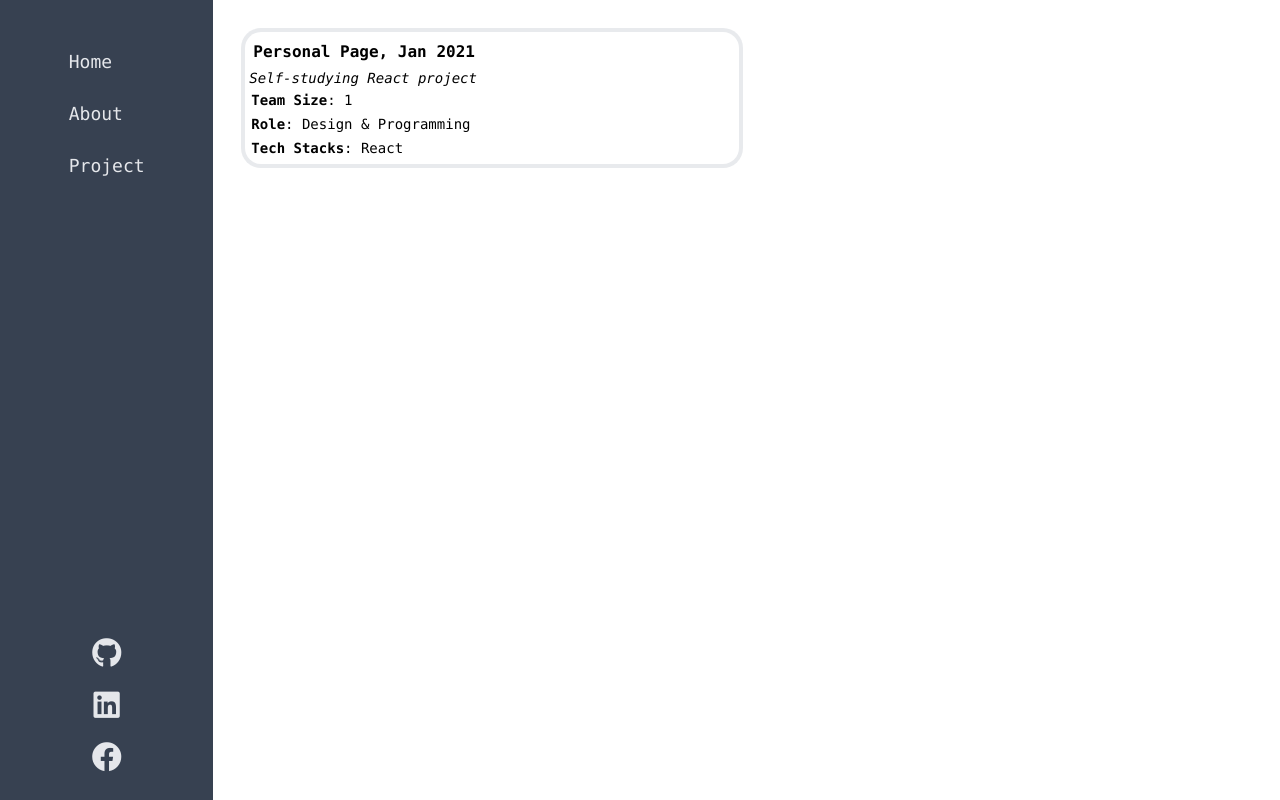
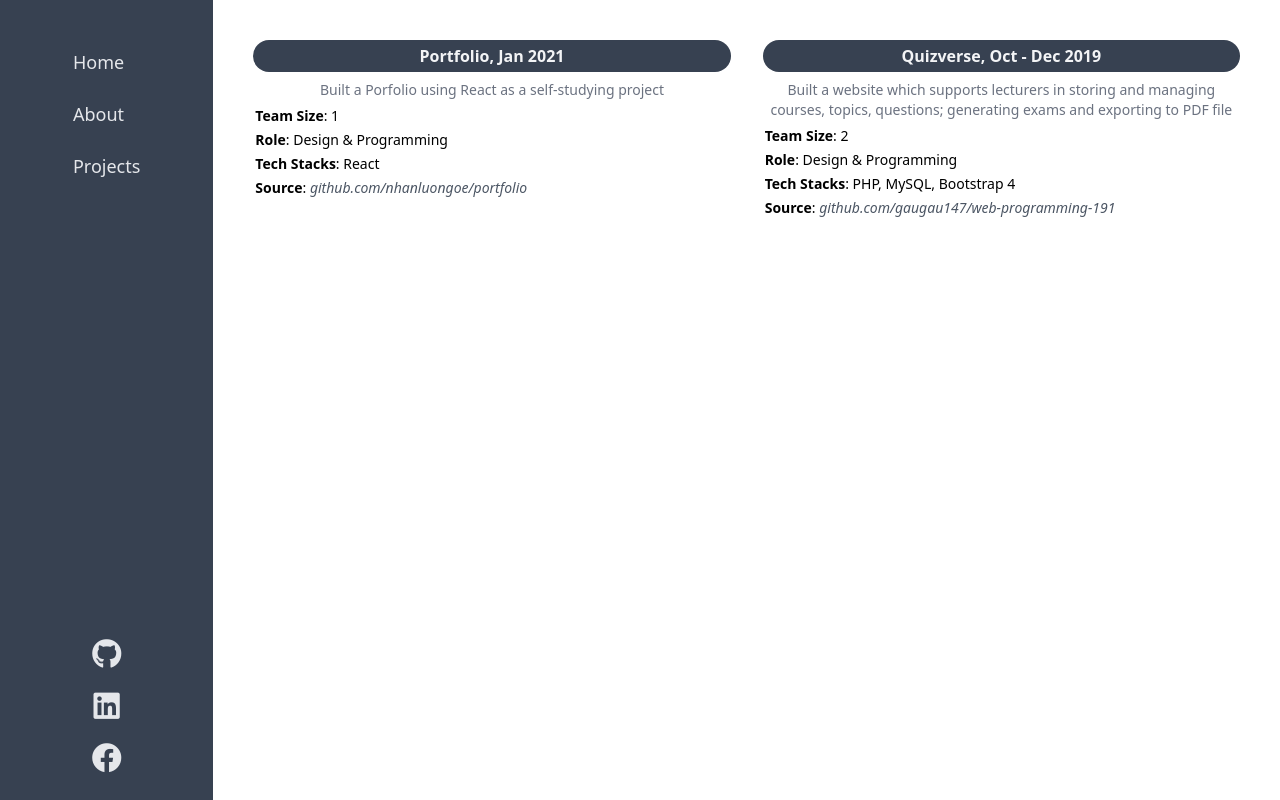
Before and after one commit to nhanluongoe/portfolio, a React (Create React App) app: page /projects in a window 1280 px wide. Built offline with nearby package versions, Linux system fonts and the light colour scheme.

Commit message:
minor change layout & done projects page

```diff
--- a/src/components/About.js
+++ b/src/components/About.js
@@ -85,7 +85,7 @@ const Education = () => {
 const Skills = () => {
   const Skill = ({ language }) => {
     return (
-      <span className='p-0 md:p-1 text-xs md:text-base rounded border-2 border-gray-400'>
+      <span className='p-0 md:p-0.5 text-xs md:text-base rounded border-2 border-gray-400'>
         {language}
       </span>
     );
--- a/src/components/App.js
+++ b/src/components/App.js
@@ -9,14 +9,14 @@ import history from '../history';
 
 const App = () => {
   return (
-    <div className='font-mono'>
+    <div className=''>
       <Router history={history}>
         <div className='flex h-screen justify-between'>
           <div className='p-4 w-1/6 bg-gray-700'>
             <Header />
           </div>
           <div className='py-4 pb-10 w-5/6 px-4'>
-            <Route path='/portfolio' exact component={Home} />
+            <Route path='/' exact component={Home} />
             <Route path='/about' exact component={About} />
             <Route path='/projects' exact component={Projects} />
           </div>
--- a/src/components/Header.js
+++ b/src/components/Header.js
@@ -7,7 +7,7 @@ const Header = () => {
       <div>
         <ul className='py-5'>
           <li className='p-3 text-gray-200 hover:text-white transform hover:scale-110 transition duration-500 ease-in-out'>
-            <Link to='/portfolio'>
+            <Link to='/'>
               <span className='md:hidden'>
                 <i class='fas fa-house-user'></i>
               </span>
@@ -27,7 +27,7 @@ const Header = () => {
               <span className='md:hidden'>
                 <i class='fas fa-code'></i>
               </span>
-              <span className='hidden md:block'>Project</span>
+              <span className='hidden md:block'>Projects</span>
             </Link>
           </li>
         </ul>
--- a/src/components/Home.js
+++ b/src/components/Home.js
@@ -84,7 +84,7 @@ const Home = () => {
   };
 
   return (
-    <div className='flex flex-col md:w-5/6'>
+    <div className='flex flex-col lg:w-5/6'>
       <Welcome />
       <div className='md:flex justify-around items-center'>
         <Avatar />
--- a/src/components/Projects.js
+++ b/src/components/Projects.js
@@ -2,30 +2,46 @@ import React from 'react';
 
 const Item = ({ name, time, desc, teamsize, res, stack, src }) => {
   return (
-    <div className='rounded-2xl ring-4 ring-gray-300 ring-opacity-50 p-1'>
-      <h1 className='font-bold text-sm md:text-base p-1'>
+    <div className='rounded-2xl p-2'>
+      <h1 className='font-bold text-sm md:text-base p-1 bg-gray-700 text-gray-100 text-center rounded-2xl mb-2'>
         {name}, {time}
       </h1>
-      <h1 className='text-xs md:text-sm italic'>{desc}</h1>
+      <h1 className='text-xs md:text-sm text-center text-gray-500 mb-1'>
+        {desc}
+      </h1>
       <p className='text-xs md:text-sm p-0.5'>
-        <i class='fas fa-users md:hidden'></i>
+        <i class='fas fa-users md:hidden pr-0.5'></i>
         <span className='hidden md:inline-block font-semibold'>
           Team Size
         </span>: {teamsize}
       </p>
       <p className='text-xs md:text-sm p-0.5'>
-        <i class='fas fa-terminal md:hidden'></i>
+        <i class='fas fa-terminal md:hidden pr-0.5'></i>
         <span className='hidden md:inline-block font-semibold'>Role</span>:{' '}
         {res}
       </p>
       <p className='text-xs md:text-sm p-0.5'>
-        <i class='fas fa-layer-group md:hidden'></i>
+        <i class='fas fa-layer-group md:hidden pr-0.5'></i>
         <span className='hidden md:inline-block font-semibold'>
           Tech Stacks
         </span>
         : {stack}
       </p>
       {/* TODO: Source code */}
+      <p className='text-xs md:text-sm p-0.5'>
+        <i class='fas fa-external-link-square-alt md:hidden pr-0.5'></i>
+        <span className='hidden md:inline-block font-semibold'>
+          Source
+        </span>:{' '}
+        <a
+          className='italic text-gray-600'
+          href={`https://${src}`}
+          target='_blank'
+          rel='noreferrer'
+        >
+          {src}
+        </a>
+      </p>
     </div>
   );
 };
@@ -34,12 +50,22 @@ const Projects = () => {
   return (
     <div className='grid grid-cols-1 gap-1 md:gap-4 md:grid-cols-2 m-2 p-2'>
       <Item
-        name='Personal Page'
+        name='Portfolio'
         time='Jan 2021'
-        desc='Self-studying React project'
+        desc='Built a Porfolio using React as a self-studying project'
         teamsize='1'
         res='Design & Programming'
         stack='React'
+        src='github.com/nhanluongoe/portfolio'
+      />
+      <Item
+        name='Quizverse'
+        time='Oct - Dec 2019'
+        desc='Built a website which supports lecturers in storing and managing courses, topics, questions; generating exams and exporting to PDF file'
+        teamsize='2'
+        res='Design & Programming'
+        stack='PHP, MySQL, Bootstrap 4'
+        src='github.com/gaugau147/web-programming-191'
       />
     </div>
   );
```
